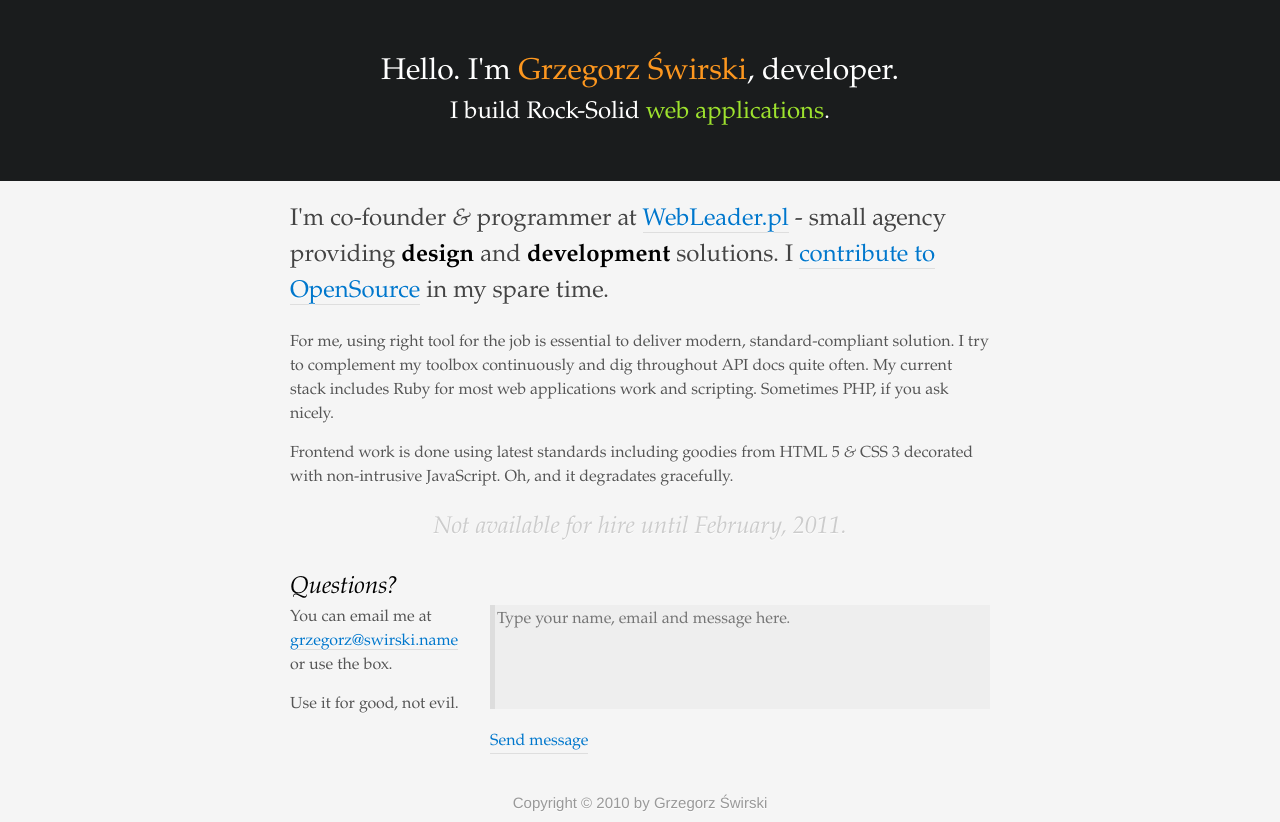
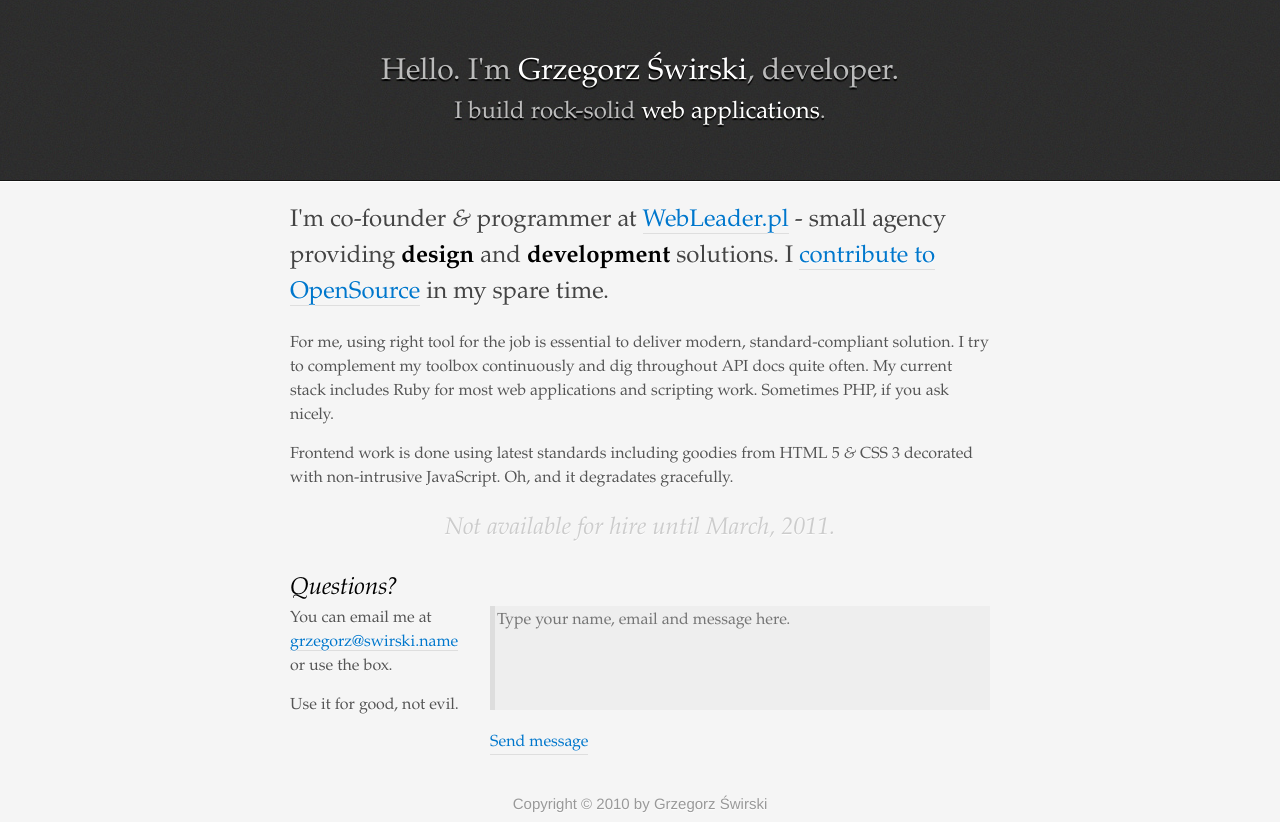
Before and after one commit to gswirski/gswirski.github.com, a plain HTML site: page index.html in a window 1280 px wide. Drawn offline with nearby package versions, Linux system fonts and the light colour scheme.

Commit message:
New header

```diff
--- a/index.html
+++ b/index.html
@@ -3,8 +3,8 @@
   <head>
     <meta charset="utf-8" />
     <title>Grzegorz Świrski</title>
-    <link rel="stylesheet" href="css/reset.css" />
-    <link rel="stylesheet" href="css/style.css" />
+    <link rel="stylesheet" href="stylesheets/reset.css" />
+    <link rel="stylesheet" href="stylesheets/style.css" />
   </head>
   <body>
     <div class="header">
@@ -15,7 +15,7 @@
       </h1>
 
       <h2>
-        I build Rock-Solid <span class="what">web applications</span>.
+        I build rock-solid <span class="what">web applications</span>.
       </h2>
     </div>
     <div class="article">
@@ -33,8 +33,8 @@
         standard-compliant solution. I try to complement my toolbox
         continuously and dig throughout API docs quite often.
 
-        My current stack includes Ruby for most web applications work and
-        scripting. Sometimes PHP, if you ask nicely.
+        My current stack includes Ruby for most web applications and
+        scripting work. Sometimes PHP, if you ask nicely.
       </p>
       <p>
         Frontend work is done using latest standards including goodies from
@@ -42,10 +42,10 @@
         non-intrusive JavaScript. Oh, and it degradates gracefully.
       </p>
 
-      <p class="status">Not available for hire until February, 2011.</p>
+      <p class="status">Not available for hire until March, 2011.</p>
 
       <h3>Questions?</h3>
-      <form>
+      <form method="post" action="http://sognat.com/send-mail.php">
         <div class="one-third">
           <p>
             You can email me at
@@ -57,7 +57,7 @@
         </div>
 
         <div class="two-thirds">
-          <textarea
+          <textarea name="message" id="message"
             placeholder="Type your name, email and message here."></textarea>
             <input type="submit" name="send" id="send" value="Send message" />
         </div>
@@ -65,5 +65,7 @@
     </div>
 
     <div class="copyright">Copyright &copy; 2010 by Grzegorz Świrski</div>
+    <script type="text/javascript" src="http://ajax.googleapis.com/ajax/libs/jquery/1.3.2/jquery.min.js"></script>
+    <script type="text/javascript" src="javascripts/script.js"></script>
   </body>
 </html>
--- /dev/null
+++ b/javascripts/script.js
@@ -0,0 +1,7 @@
+$(document).ready(function() {
+  $('#send').click(function(e) {
+    e.preventDefault();
+
+    //alert('kiszka');
+  })
+});
--- a/css/style.css
+++ b/stylesheets/style.css
@@ -49,14 +49,15 @@ strong {
   font-style: italic; }
 
 .header, .header-small {
-  background: #1a1c1d;
-  color: white;
+  background: 10px 180px url('../images/header.jpg') #1a1c1d;
+  border-bottom: 1px solid white;
+  color: #BBB;
   padding: 50px 0px;
-  text-shadow: none; }
+  text-shadow: 0px 2px 1px #000; }
   .header .who, .header-small .who {
-    color: #fd971f; }
+    color: #FFF; }
   .header .what, .header-small .what {
-    color: #9ee22e; }
+    color: #FFF; }
 
 .header-small {
   padding: 10px 0px; }
@@ -98,7 +99,8 @@ strong {
 
 form {
   overflow: hidden;
-  zoom: 1; }
+  zoom: 1;
+  }
 
 textarea {
   background: #EEE;
```
Also changed, not shown: images/header.jpg (added), stylesheets/reset.css (renamed from css/reset.css).
